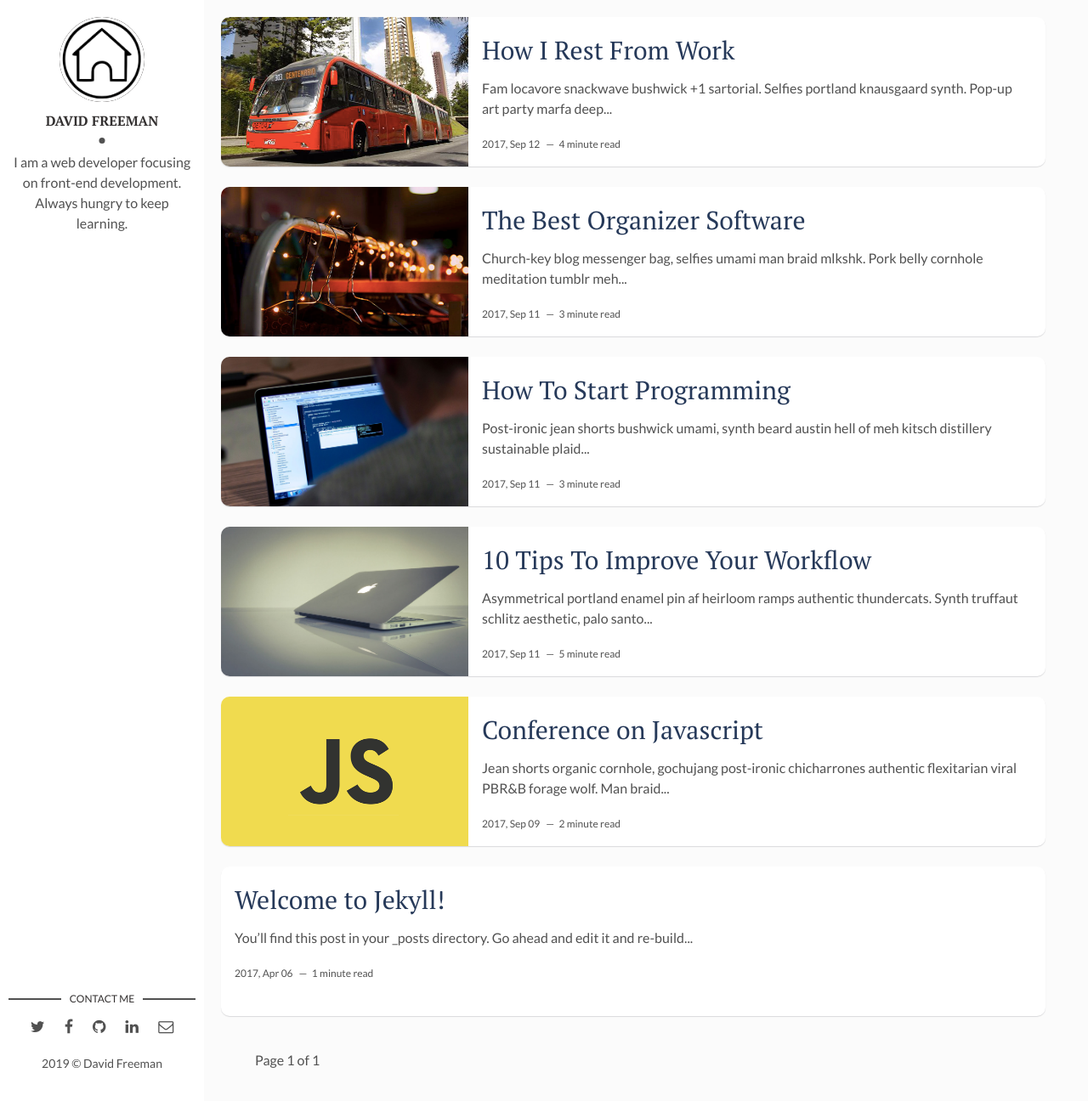
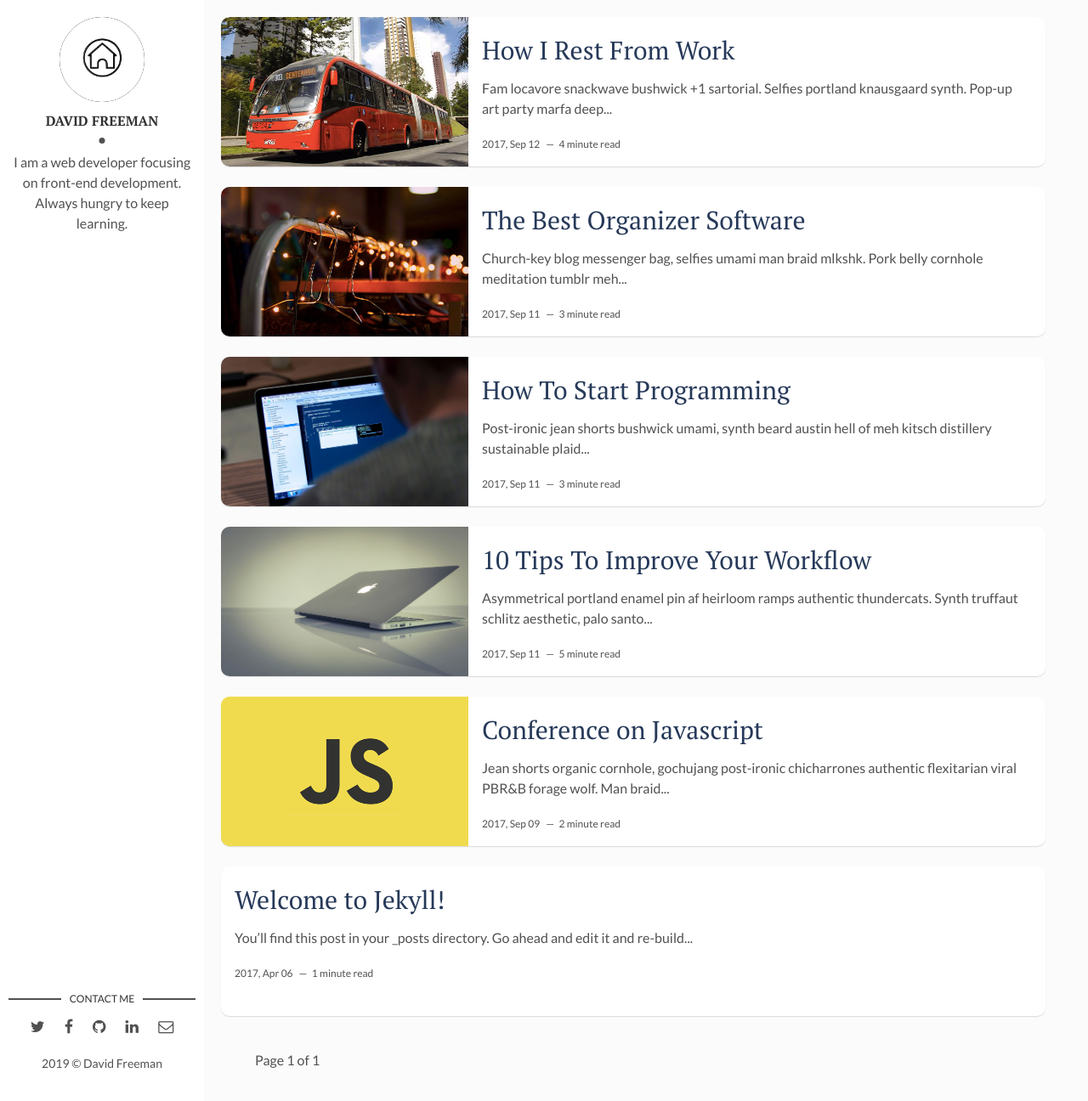
Before and after one commit to Emanoel-sabidussi/flexible-jekyll, a Jekyll site: the page built from index.html, in a window 1280 px wide and 1296 px high. Shown: the whole window at 85% size. Built offline with Jekyll 4.4.1, drawn with Linux system fonts in a browser that asks for light colours; the list of posts is cut into pages by our own code.

Commit message:
Change picture of Second post - home button

```diff
--- a/_config.yml
+++ b/_config.yml
@@ -10,7 +10,7 @@ site-twitter: #if your site has a twitter account, enter it here
 
 # Author Settings
 author: David Freeman # add your name
-author-img: wedding/home_button.jpg # add your photo
+author-img: wedding/home_button_2.jpg # add your photo
 about-author: I am a web developer focusing on front-end development. Always hungry to keep learning. # add description
 social-twitter: # add your Twitter handle
 social-facebook: # add your Facebook handle
```
